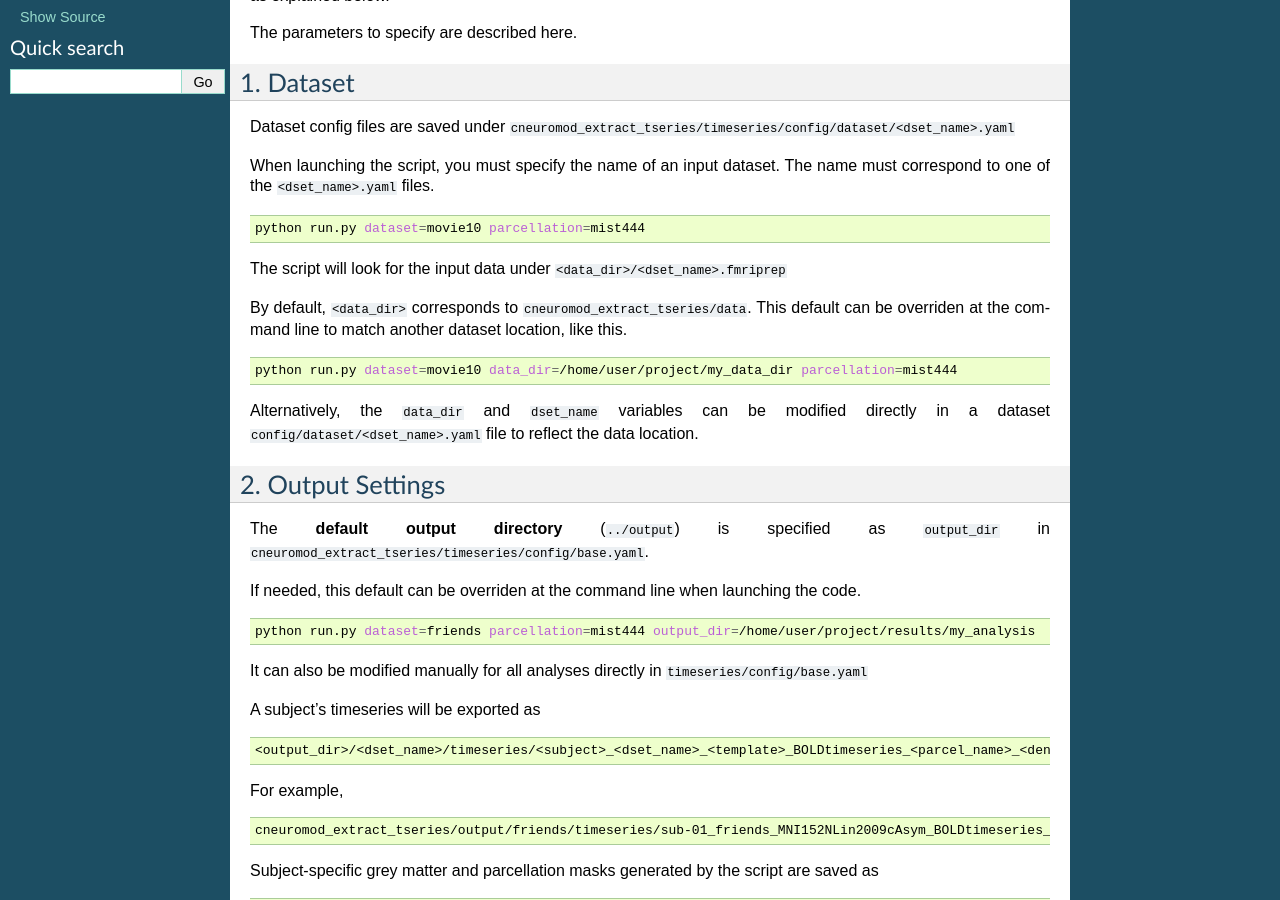
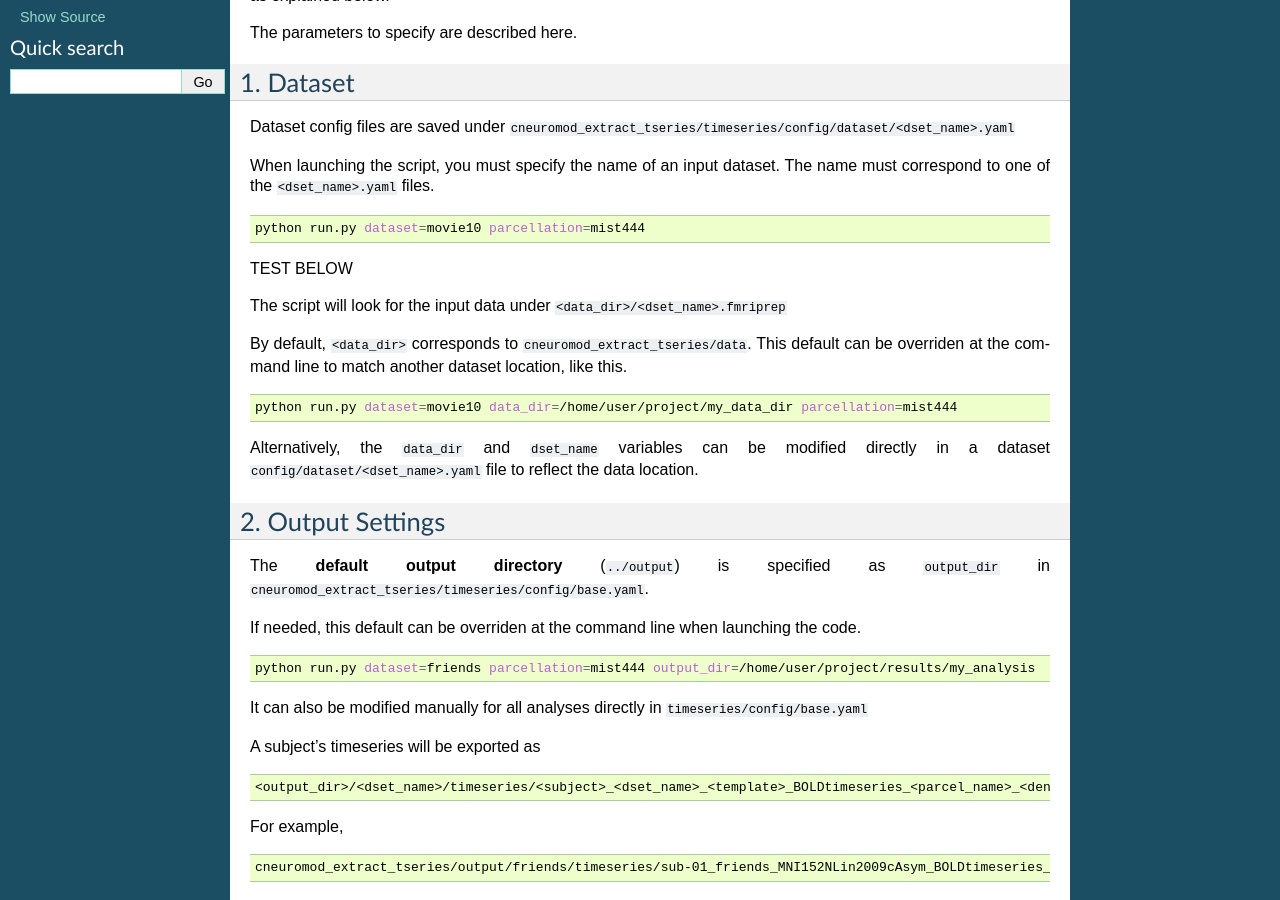
Before and after one commit to courtois-neuromod/cneuromod_extract_tseries, a Sphinx documentation site: the page built from docs/running.rst, in a window 1280 px wide and 900 px high, scrolled down 343 px. Built offline with Sphinx 7.4.7, drawn with Linux system fonts in a browser that asks for light colours.

Commit message:
Update running.rst

```diff
--- a/docs/running.rst
+++ b/docs/running.rst
@@ -31,10 +31,10 @@
 ::
     python run.py dataset=movie10 parcellation=mist444
 
-
+TEST BELOW
 
 ..  code-block:: bash
-    python run.py
+    python run.py dataset=movie10 parcellation=mist444
 
 
 
```
